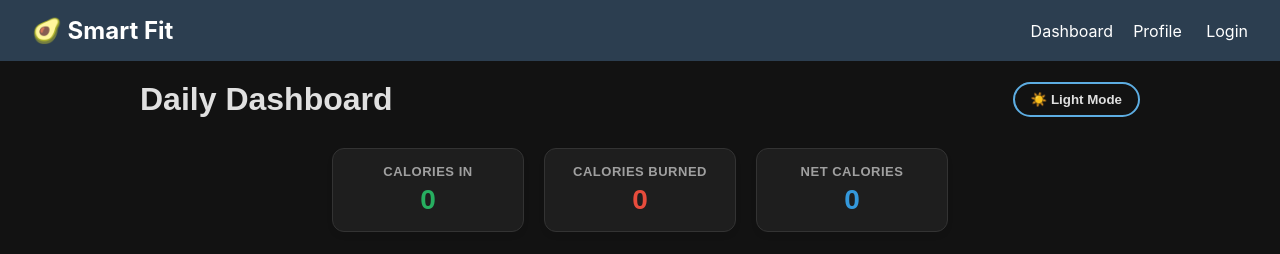
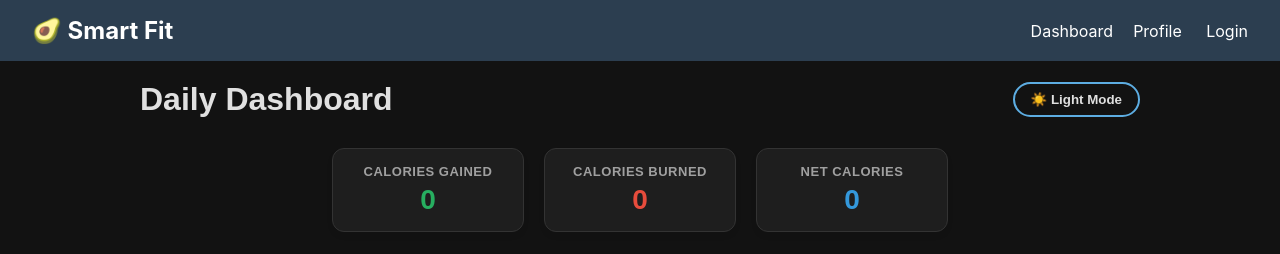
Before and after one commit to mohameA337/smart-nutrition-fit-tracker, a React (Vite) app in the folder frontend/: page / in a window 1280 px wide. Shown: the top 254 px of the page. Built offline with nearby package versions, Linux system fonts and the light colour scheme.

Commit message:
frontend enhancement

```diff
--- a/frontend/src/pages/Dashboard.jsx
+++ b/frontend/src/pages/Dashboard.jsx
@@ -193,7 +193,7 @@ const handleAddMeal = async () => {
 
         {/* Summary Banner */}
         <div style={{ display: 'flex', flexWrap: 'wrap', gap: '20px', marginBottom: '40px', justifyContent: 'center' }}>
-          <StatCard title="Calories In" value={totalCalories} color="#27ae60" theme={theme} />
+          <StatCard title="Calories Gained" value={totalCalories} color="#27ae60" theme={theme} />
           <StatCard title="Calories Burned" value={totalBurned} color="#e74c3c" theme={theme} />
           <StatCard title="Net Calories" value={totalCalories - totalBurned} color="#3498db" theme={theme} />
         </div>
```
